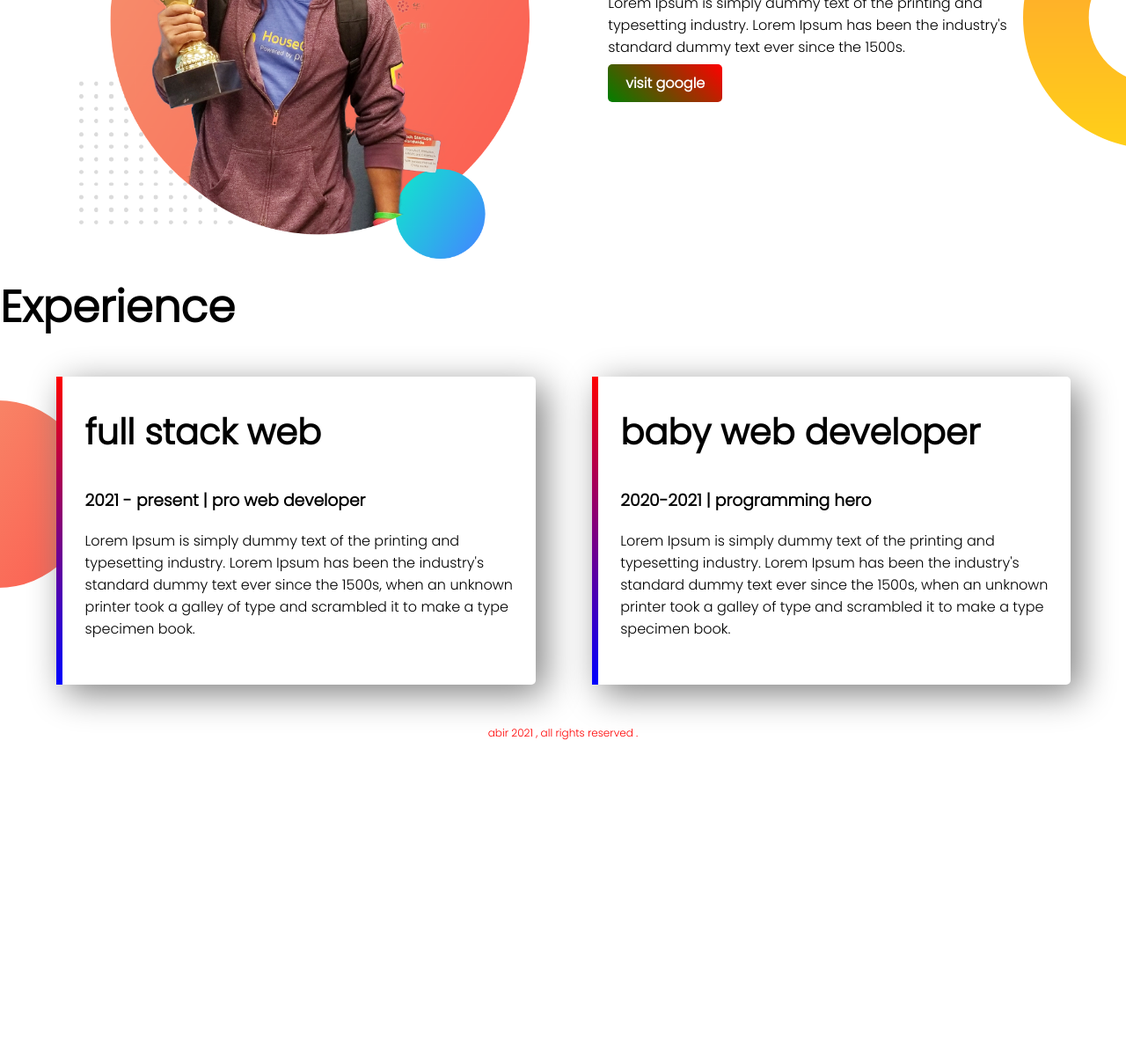
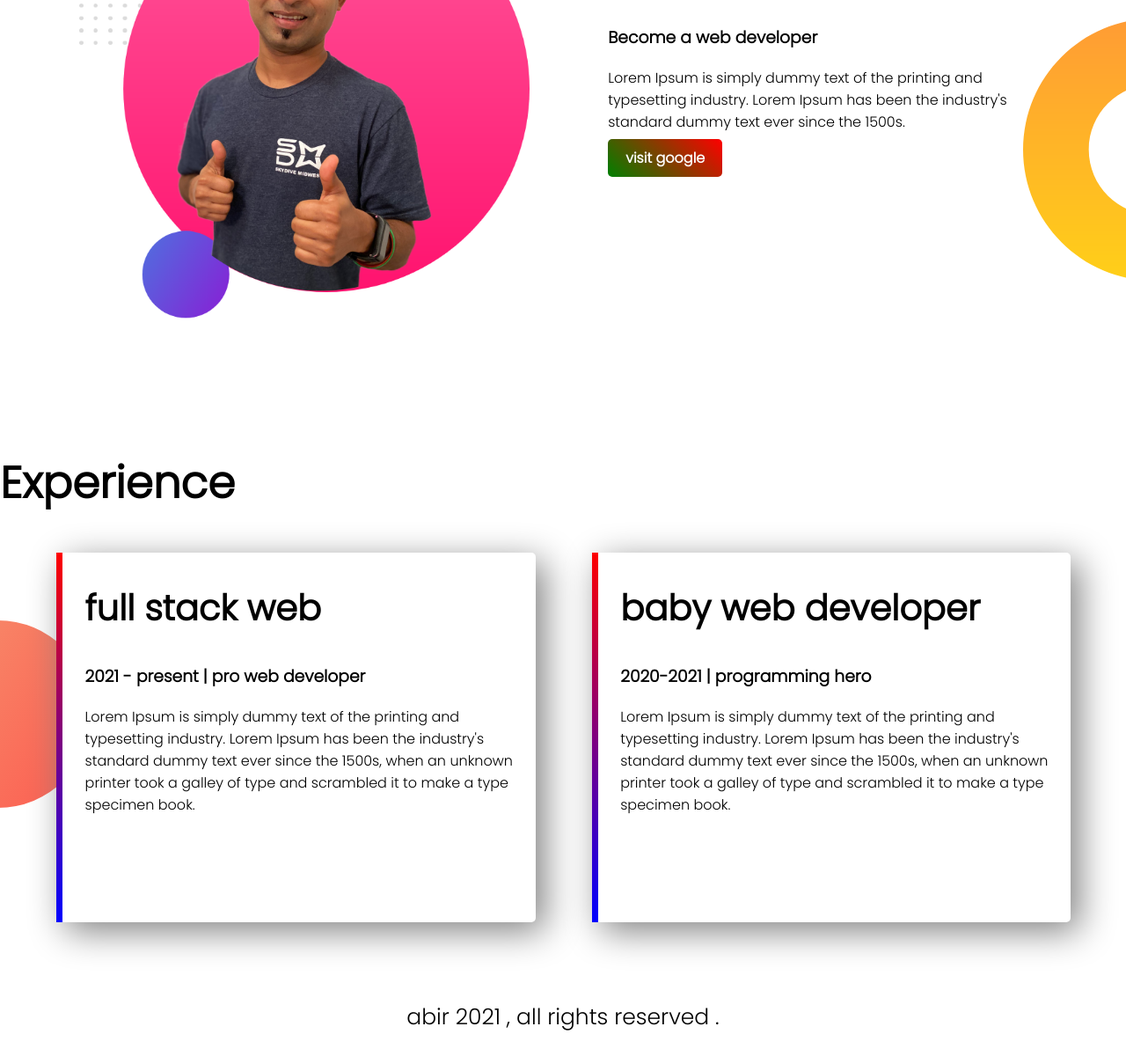
Before and after one commit to abirphero/my-frist-website, a plain HTML site: page index.html in a window 1280 px wide. Shown: the part 730-1930 px from the top of the page at 88% size. Before the commit the page ends 1584 px from the top, so only its background shows below. Drawn offline with Linux system fonts and the light colour scheme.

Commit message:
finished my first ever website

```diff
--- a/index.html
+++ b/index.html
@@ -24,7 +24,7 @@
     </section>
     <section class="dream-life">
         <div class="half-width">
-            <img src="baby/baby1.png" alt="">
+            <img src="baby/baby3.png" alt="">
         </div>
         <div class="half-width">
             <h1>Dream life</h1>
--- a/style.css
+++ b/style.css
@@ -33,7 +33,7 @@ p{
     background-repeat: no-repeat;
 }
 section{
-    height: 500px;
+    height: 600px;
 }
 .link-button{
     text-decoration: none;
@@ -79,6 +79,6 @@ section{
 }
 footer p{
     text-align: center;
-    font-size: 12px;
-    color: red;
+    font-size: 25px;
+    color: black;
 }
```
